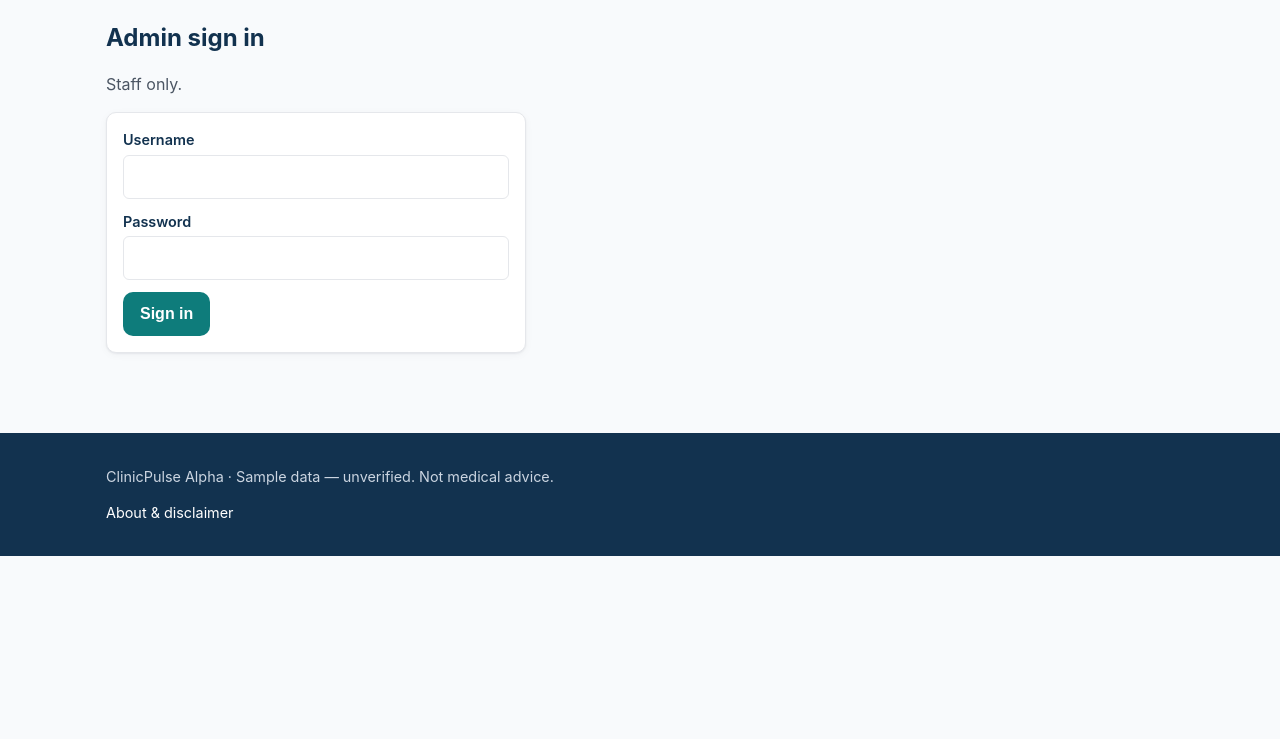
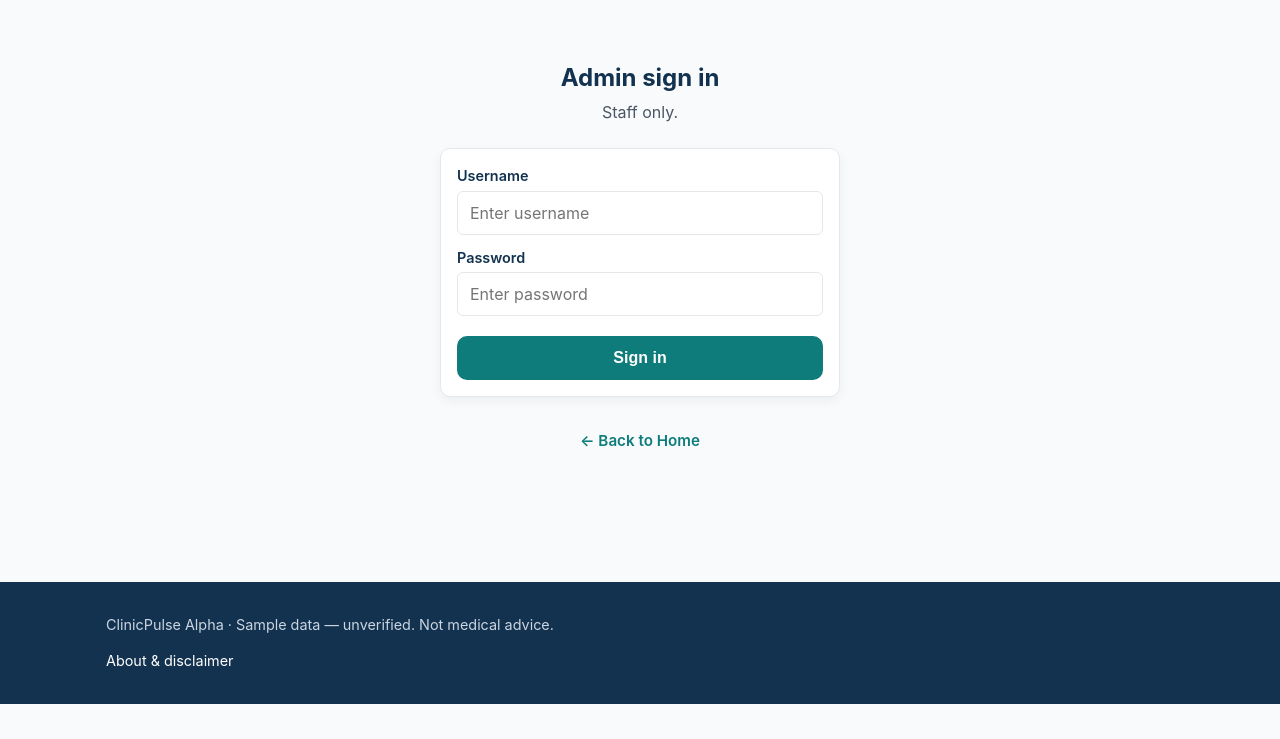
Before and after one commit to Belligerent15/clinicpulse-alpha, a Flask app: page /admin/login in a window 1280 px wide. Shown: the part 61-800 px from the top of the page. Run offline with Flask 3, Linux system fonts and the light colour scheme.

Commit message:
Refactor admin login form with improved styling
Updated the login form layout and styles for better user experience.

```diff
--- a/templates/admin/login.html
+++ b/templates/admin/login.html
@@ -2,22 +2,37 @@
 {% block title %}Admin sign in — ClinicPulse{% endblock %}
 
 {% block content %}
-<section class="page-head">
-  <h1>Admin sign in</h1>
-  <p class="muted">Staff only.</p>
+<div class="login-container">
+  <section class="page-head" style="text-align: center; margin-bottom: 24px;">
+    <h1 style="margin: 0 0 4px 0;">Admin sign in</h1>
+    <p class="muted" style="margin: 0;">Staff only.</p>
   </section>
 
-<form method="post" class="form-card narrow">
+  <form method="post" class="form-card" style="margin: 0 auto; max-width: 400px; box-shadow: 0 4px 12px rgba(0,0,0,0.05);">
     <label>
       <span class="label">Username</span>
-    <input type="text" name="username" autocomplete="username" required>
+      <input type="text" name="username" autocomplete="username" placeholder="Enter username" required>
     </label>
     <label>
       <span class="label">Password</span>
-    <input type="password" name="password" autocomplete="current-password" required>
+      <input type="password" name="password" autocomplete="current-password" placeholder="Enter password" required>
     </label>
-  <div class="form-actions">
-    <button type="submit" class="btn btn-primary">Sign in</button>
+
+    <div class="form-actions" style="margin-top: 8px;">
+      <button type="submit" class="btn btn-primary" style="width: 100%;">Sign in</button>
     </div>
   </form>
+
+  <div style="text-align: center; margin-top: 24px;">
+    <a href="{{ url_for('index') }}" class="btn btn-link" style="font-size: 0.95rem;">&larr; Back to Home</a>
+  </div>
+</div>
+
+<style>
+  /* Simple local style to ensure perfect centering on all devices */
+  .login-container {
+    padding: 40px 16px;
+    max-width: 100%;
+  }
+</style>
 {% endblock %}
```
Lines whose indentation alone changed are shown as unchanged.
